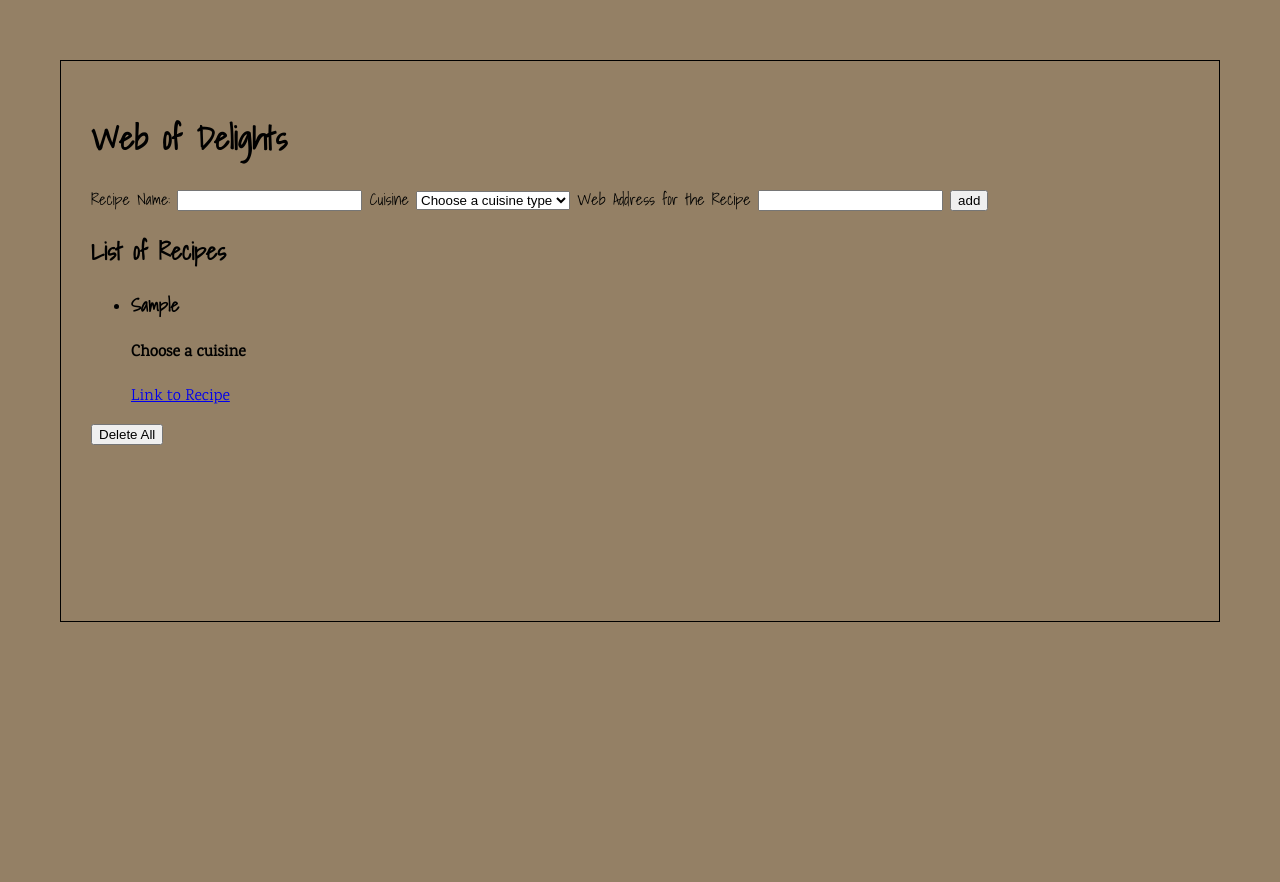
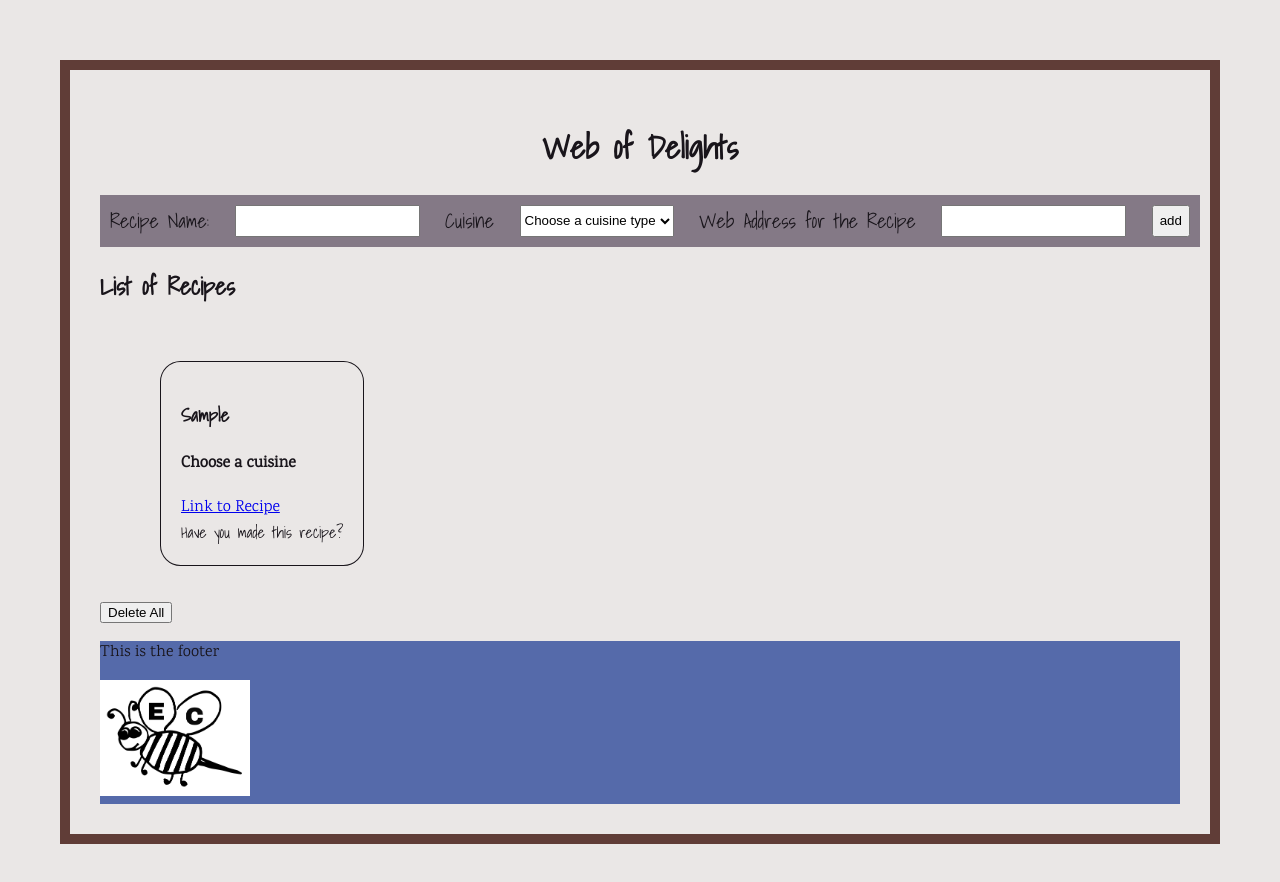
Before and after one commit to ESCasson/Week_06_WEHW_js_dom_listOfRecipe, a plain HTML site: page index.html in a window 1280 px wide. Both pictures are taken after typing "Sample", "Sample" into the empty fields and a click on the input "add". Before the commit the page ends 800 px from the top, so only its background shows below. Drawn offline with Linux system fonts and the light colour scheme.

Commit message:
adds logo and notepad image

```diff
--- a/css/css.css
+++ /dev/null
@@ -1,20 +0,0 @@
- body {
-  font-family: 'Karma', serif;
-   background-color: #948065;
-   margin: 60px;
-   border-style: solid;
-   border-width: thin;
-   border-color: black;
-   padding: 30px;
-   min-height: 500px
- }
-
- header {
-   display: flex;
-   justify-content: space-around;
-   align-content: center;
- }
-
-h1, h2, h3, form {
-font-family: 'Shadows Into Light', cursive;
- }
--- a/index.html
+++ b/index.html
@@ -4,8 +4,9 @@
   <meta charset="UTF-8">
   <meta name="viewport" content="width=device-width, initial-scale=1.0">
   <meta http-equiv="X-UA-Compatible" content="ie=edge">
-<link rel="stylesheet" type="text/css" media="screen" href="css/css.css" />
+<link rel="stylesheet" type="text/css" media="screen" href="public/css.css" />
 <script src="js/app.js"></script>
+<link rel="icon" href="public/EC_Bee_logo.png" sizes="16x16"/>
 <link href="https://fonts.googleapis.com/css?family=Shadows+Into+Light&display=swap" rel="stylesheet">
 <link href="https://fonts.googleapis.com/css?family=Karma&display=swap" rel="stylesheet">
   <title>Web of Delights</title>
@@ -15,6 +16,7 @@
     <h1>Web of Delights</h1>
   </div>
 
+<div class="form-container">
 <form id="addRecipe">
   <label for="name">Recipe Name:</label>
     <input type="text" id="name"/>
@@ -30,8 +32,11 @@
       <input type="text" id="url"/>
   <input type="submit" value="add">
 </form>
+</div>
+
 <h2>List of Recipes</h2>
-<div id="recipeList">
+
+<div class="recipe-list" id="recipeList">
   <ul>
 
   </ul>
@@ -39,5 +44,7 @@
 </div>
 
 <button id="deleteAll">Delete All</button>
+<footer><p>This is the footer</p>
+<img src="public/EC_Bee_logo.png" alt="EC logo with a bee" width="150"></footer>
 </body>
 </html>
--- a/js/app.js
+++ b/js/app.js
@@ -42,8 +42,20 @@ deleteAllButton.addEventListener('click', handleDeleteAllClick);
     url.textContent = `Link to Recipe`;
     recipeListItem.appendChild(url);
 
+    const formInRecipeItem = document.createElement('form');
+    const labelInForm = document.createElement('label');
+    labelInForm.textContent = 'Have you made this recipe?'
+
+
+
+    recipeListItem.appendChild(formInRecipeItem);
+    formInRecipeItem.appendChild(labelInForm);
+
+
+
     return recipeListItem;
   }
+
 
 
   const handleDeleteAllClick = function (event) {
--- /dev/null
+++ b/public/css.css
@@ -0,0 +1,59 @@
+ body {
+  font-family: 'Karma', serif;
+  color: #19151B;
+   background-color: #EAE7E6;
+   margin: 60px;
+   border-style: solid;
+   border-width: 10px;
+   border-color: #603D37;
+   padding: 30px;
+   min-height: 500px;
+ }
+
+ .header {
+   width: 100%;
+   display: flex;
+   justify-content: center;
+ }
+
+ .form-container {
+   padding: 10px;
+   background-color: #847986;
+   justify: center;
+   justify-content: center;
+   width: 100%;
+   font-size: 20px
+ }
+
+
+h1, h2, h3, form {
+font-family: 'Shadows Into Light', cursive;
+ }
+
+ form {
+  display: flex;
+  justify-content: space-between;
+ }
+
+.recipe-list {
+  display: flex;
+  justify-content: space-between
+}
+
+ul {
+  list-style-type: none;
+  display: flex;
+  justify-content: space-around
+}
+
+li {
+  padding: 20px;
+  margin: 20px;
+  border-style: solid;
+  border-width: thin;
+  border-radius: 10%
+}
+
+footer {
+  background-color: #556AAA
+}
```
Also changed, not shown: public/EC_Bee_logo.png (added), public/education-148605_1280.png (added).
